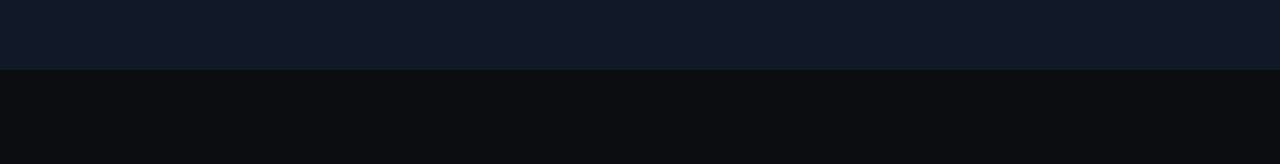
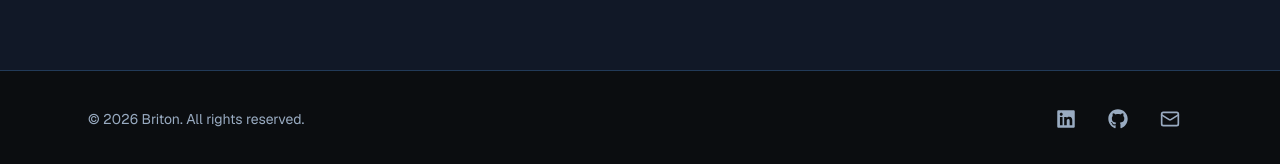
Before and after one commit to IAmUser4574/portfolio, a Next.js app: page / in a window 1280 px wide. Shown: the part 1320-1484 px from the top of the page. Before the commit the page ends 1390 px from the top, so only its background shows below. Built offline with nearby package versions, Linux system fonts and the light colour scheme.

Commit message:
feat: footer

```diff
--- a/app/page.tsx
+++ b/app/page.tsx
@@ -4,9 +4,11 @@ import {
   BriefcaseBusiness,
   FileText,
   Layers3,
+  Mail,
 } from "lucide-react";
 import Image from "next/image";
 import Link from "next/link";
+import { FaGithub, FaLinkedin } from "react-icons/fa";
 
 import { Name } from "@/components/name";
 import { PageShell } from "@/components/page-shell";
@@ -36,6 +38,24 @@ const homeTiles = [
     href: "/cv",
     description: "Experience, skills, tooling, and practical background.",
     icon: FileText,
+  },
+];
+
+const footerLinks = [
+  {
+    label: "LinkedIn",
+    href: "https://www.linkedin.com/",
+    icon: FaLinkedin,
+  },
+  {
+    label: "GitHub",
+    href: "https://github.com/",
+    icon: FaGithub,
+  },
+  {
+    label: "Email",
+    href: "mailto:hello@example.com",
+    icon: Mail,
   },
 ];
 
@@ -137,6 +157,26 @@ export default function Home() {
           </div>
         </div>
       </section>
+
+      <footer className="border-t bg-background">
+        <div className="mx-auto flex w-full max-w-6xl flex-col gap-4 px-4 py-8 text-sm text-muted-foreground sm:flex-row sm:items-center sm:justify-between sm:px-6">
+          <p>&copy; {new Date().getFullYear()} Briton. All rights reserved.</p>
+          <div className="flex flex-wrap gap-2">
+            {footerLinks.map((link) => {
+              const Icon = link.icon;
+
+              return (
+                <Button key={link.label} asChild variant="ghost" size="sm">
+                  <a href={link.href} target="_blank" rel="noreferrer">
+                    <Icon className="size-5" />
+                    {/* {link.label} */}
+                  </a>
+                </Button>
+              );
+            })}
+          </div>
+        </div>
+      </footer>
     </PageShell>
   );
 }
--- a/package.json
+++ b/package.json
@@ -20,6 +20,7 @@
     "next": "16.2.4",
     "react": "19.2.4",
     "react-dom": "19.2.4",
+    "react-icons": "^5.6.0",
     "tailwind-merge": "^3.5.0"
   },
   "devDependencies": {
```
Also changed, not shown: 1 other file (tests, documents, lock files or other folders).
